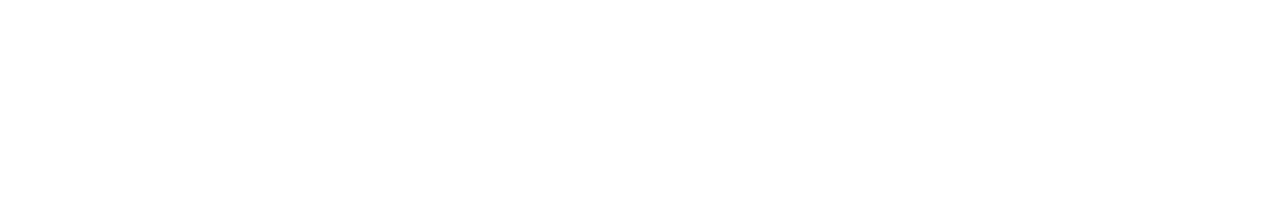
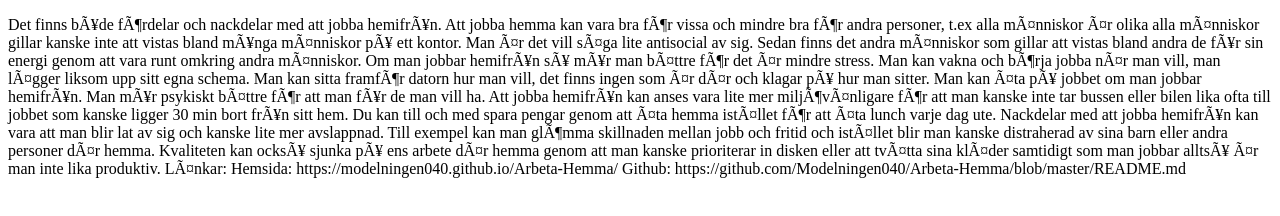
Before and after one commit to Modelningen040/Arbeta-Hemma, a plain HTML site: page Index.html in a window 1280 px wide. Drawn offline with Linux system fonts and the light colour scheme.

Commit message:
Update Index.html

```diff
--- a/Index.html
+++ b/Index.html
@@ -3,10 +3,33 @@
 <head>
 <link href="" rel="stylesheet">
 <meta charset= "urf-8" >
-<title> </title>
+<title> Arbeta hemifrån </title>
 </head>
 <body>
-<p>  </p>
+<p> Det finns både fördelar och nackdelar med att jobba hemifrån.
+Att jobba hemma kan vara bra för vissa och mindre bra för andra personer,
+t.ex alla människor är olika alla människor gillar kanske inte att vistas bland många människor på ett kontor.
+Man är det vill säga lite antisocial av sig.
+Sedan finns det andra människor som gillar att vistas bland andra de får sin energi genom att vara runt omkring andra människor.
+
+Om man jobbar hemifrån så mår man bättre för det är mindre stress.
+Man kan vakna och börja jobba när man vill,
+man lägger liksom upp sitt egna schema.
+Man kan sitta framför datorn hur man vill,
+det finns ingen som är där och klagar på hur man sitter.
+Man kan äta på jobbet om man jobbar hemifrån. Man mår psykiskt bättre för att man får de man vill ha.
+
+Att jobba hemifrån kan anses vara lite mer miljövänligare för att man kanske inte tar bussen eller bilen lika ofta till jobbet som kanske ligger 30 min bort från sitt hem.
+Du kan till och med spara pengar genom att äta hemma istället för att äta lunch varje dag ute.
+
+Nackdelar med att jobba hemifrån kan vara att man blir lat av sig och kanske lite mer avslappnad.
+Till exempel kan man glömma skillnaden mellan jobb och fritid och istället blir man kanske distraherad av sina barn eller andra personer där hemma.
+Kvaliteten kan också sjunka på ens arbete där hemma genom att man kanske prioriterar in disken eller att tvätta sina kläder samtidigt som man jobbar alltså är man inte lika produktiv.
+
+
+Länkar:
+Hemsida: https://modelningen040.github.io/Arbeta-Hemma/
+Github: https://github.com/Modelningen040/Arbeta-Hemma/blob/master/README.md </p>
 <p>  </p>
 </body>
 </html>
```
